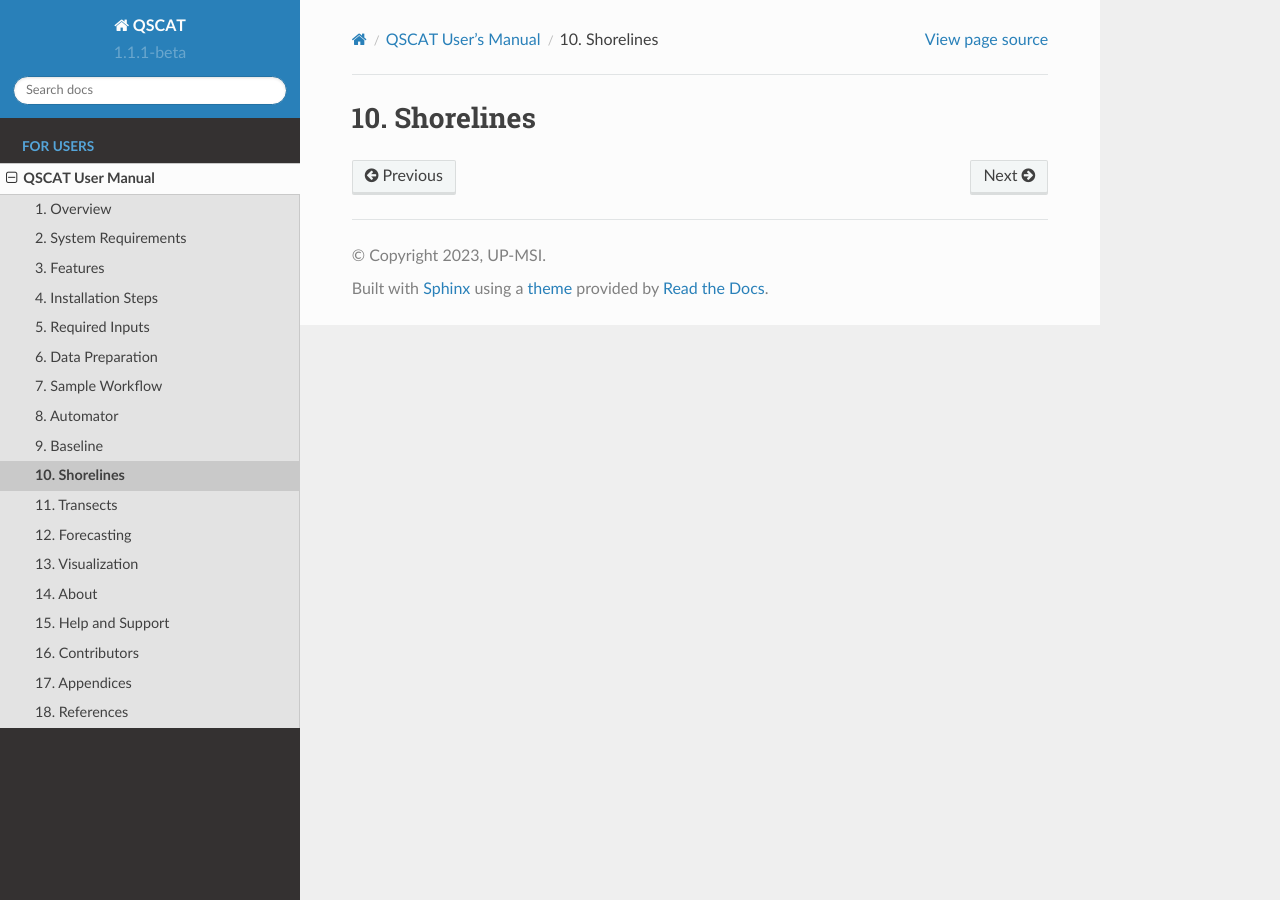
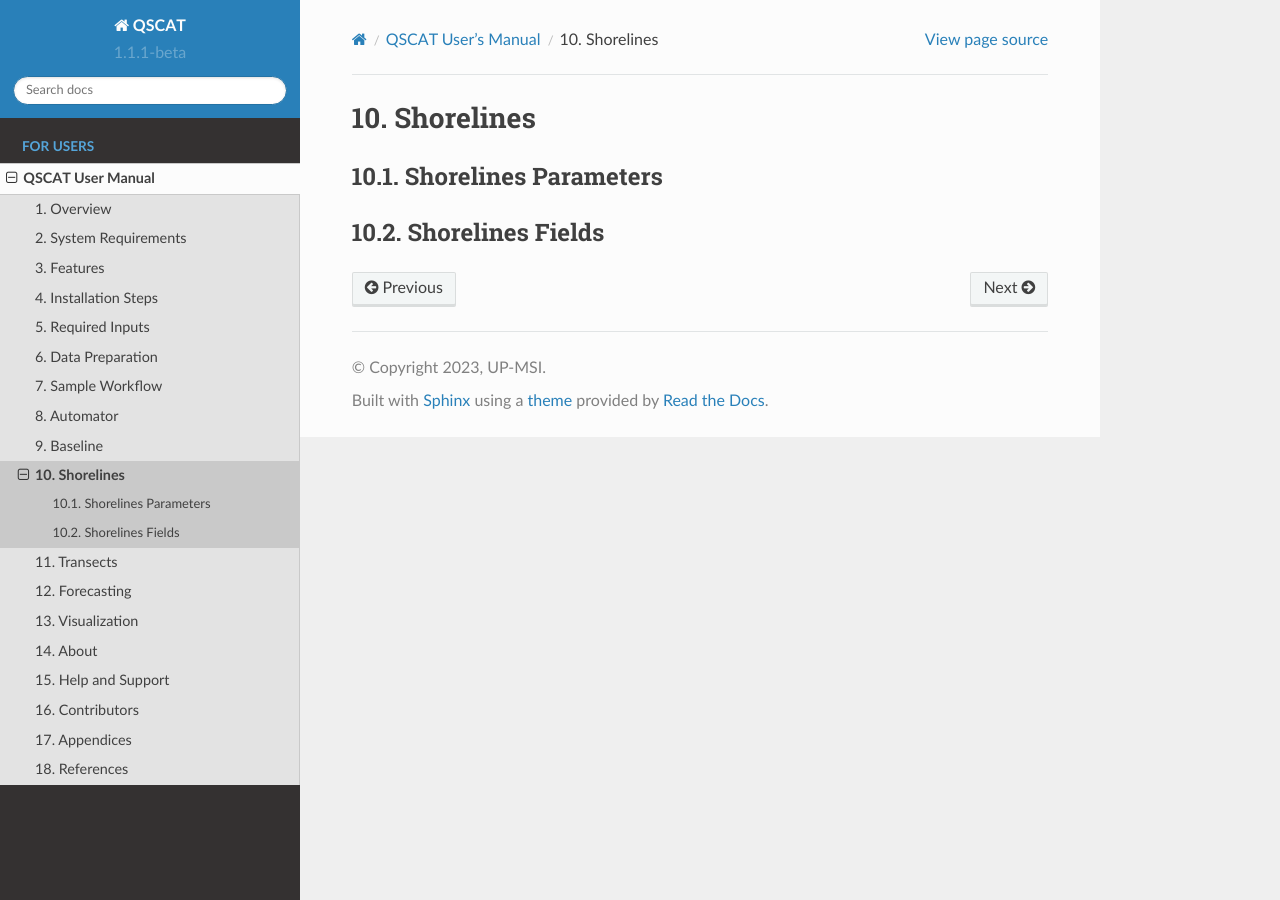
Before and after one commit to upmsi-coaster/qscat-docs, a Sphinx documentation site: the page built from docs/source/user_manual/tabs/shorelines.rst, in a window 1280 px wide. Built offline with Sphinx 7.4.7 and the Read the Docs theme 2.0.0, drawn with Linux system fonts in a browser that asks for light colours; pages that are not in the unit, such as notebooks, are missing from menus.

Commit message:
Update shorelines.rst

```diff
--- a/docs/source/user_manual/tabs/shorelines.rst
+++ b/docs/source/user_manual/tabs/shorelines.rst
@@ -1,2 +1,9 @@
+**********
 Shorelines
-==========
+**********
+
+Shorelines Parameters
+=====================
+
+Shorelines Fields
+=================
```
